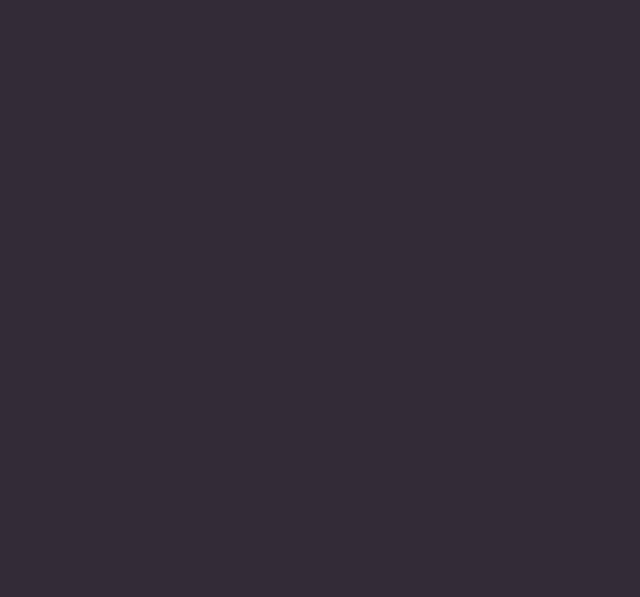
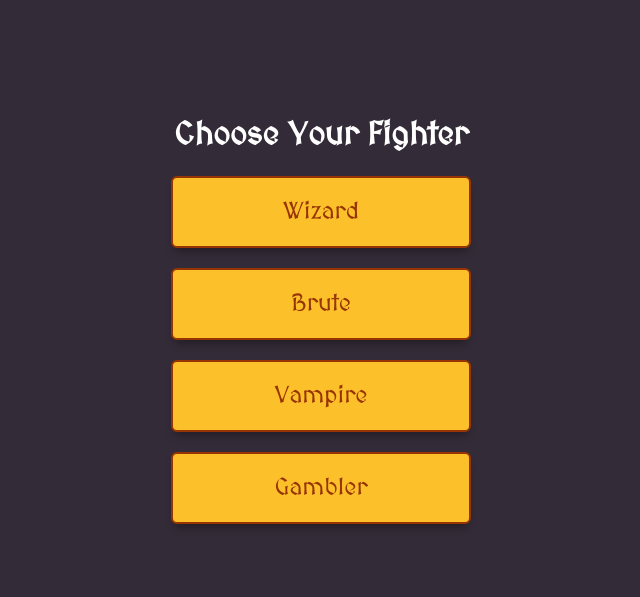
Before and after one commit to Marmaduke45/MiniRpgGame, a plain HTML site: page index.html in a window 1280 px wide. Shown: the whole page, without its empty margins (319-959 px from the left). Drawn offline with nearby package versions, Linux system fonts and the light colour scheme; the site is published under a folder, as on GitHub Pages, so addresses that start at the root find nothing.

Commit message:
updated index.js

```diff
--- a/index.html
+++ b/index.html
@@ -17,6 +17,6 @@
         <section id="actions">
 
         </section>
-        <script type="module" src="/index.js"></script>
+        <script type="module" src="./index.js"></script>
     </body>
 </html>
```
